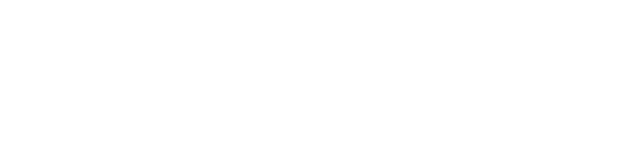
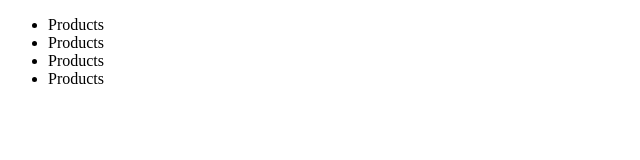
Before and after one commit to ltesfu/first-layout, a plain HTML site: page index.html in a window 1280 px wide. Shown: the whole page, without its empty margins (0-640 px from the left). Drawn offline with Linux system fonts and the light colour scheme.

Commit message:
add menu

```diff
--- a/index.html
+++ b/index.html
@@ -7,6 +7,16 @@
     <link rel="stylesheet" href="css/main.css">
   </head>
   <body>
+    <header>
+      <nav>
+        <ul>
+          <li><a ref="#">Products</a></li>
+          <li><a ref="#">Products</a></li>
+          <li><a ref="#">Products</a></li>
+          <li><a ref="#">Products</a></li>
+        </ul>
+      </nav>
+    </header>
 
   </body>
 </html>
```
